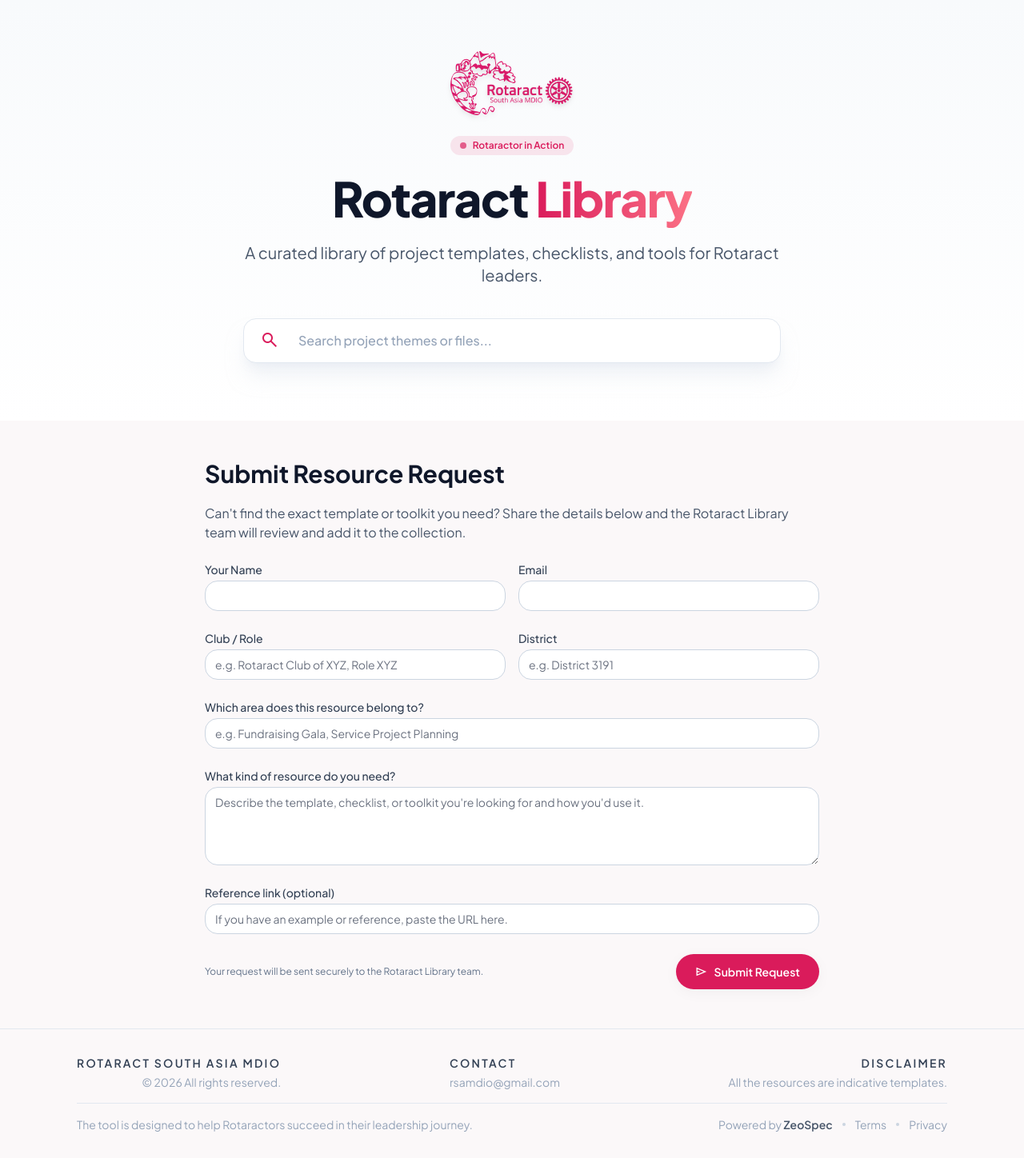
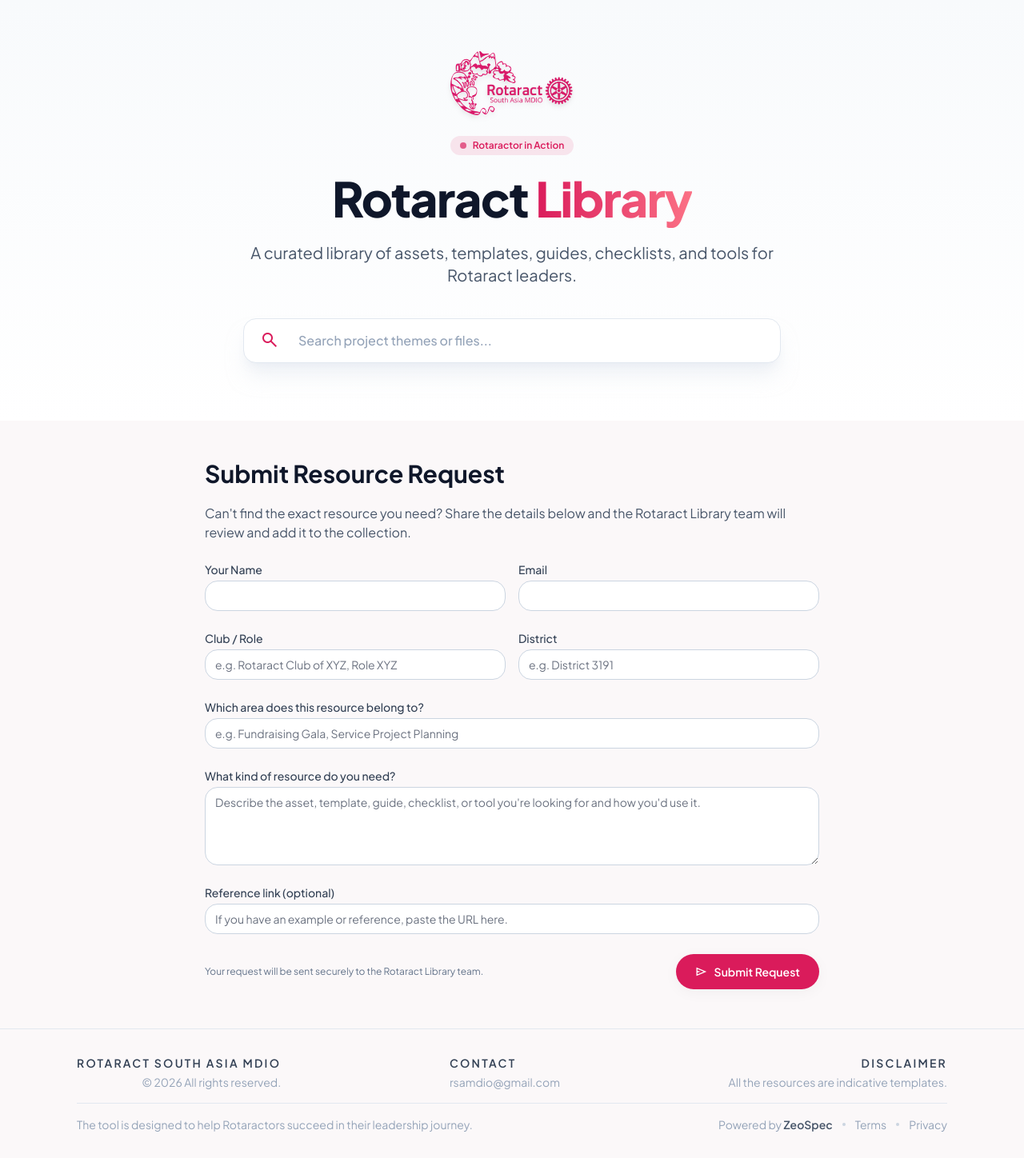
Before and after one commit to rsamdio/RSALibrary, a Jekyll site: the page built from request.html, in a window 1280 px wide. Shown: the whole page at 80% size. Built offline with Jekyll 4.4.1, drawn with Linux system fonts in a browser that asks for light colours.

Commit message:
content update

```diff
--- a/_config.yml
+++ b/_config.yml
@@ -1,5 +1,5 @@
 title: "Rotaract Library"
-description: "Rotaract Library – an initiative by Rotaract South Asia MDIO to provide a curated library of project templates, checklists, and tools for Rotaract leaders."
+description: "Rotaract Library – an initiative by Rotaract South Asia MDIO providing a curated library of assets, templates, guides, checklists, and tools for Rotaract leaders."
 baseurl: ""
 url: "https://library.rsamdio.org"
 
--- a/_includes/hero.html
+++ b/_includes/hero.html
@@ -32,7 +32,7 @@
     <p
       class="text-lg md:text-xl text-slate-600 dark:text-slate-300 mb-10 max-w-2xl mx-auto leading-relaxed"
     >
-    A curated library of project templates, checklists, and tools for Rotaract leaders.
+    A curated library of assets, templates, guides, checklists, and tools for Rotaract leaders.
     </p>
     <div class="relative max-w-2xl mx-auto group">
       <form
--- a/_layouts/resource_group.html
+++ b/_layouts/resource_group.html
@@ -244,7 +244,7 @@
       {% endif %}
     {% else %}
     <div class="border border-dashed border-slate-300 dark:border-slate-700 rounded-xl p-8 text-center text-sm text-slate-500 dark:text-slate-400 bg-white/60 dark:bg-surface-dark/60">
-      {{ page.placeholder | default: "No resources in this group yet. Check back soon for new templates and tools." }}
+      {{ page.placeholder | default: "No resources in this group yet. Check back soon for new assets, templates, guides, checklists, and tools." }}
     </div>
     {% endif %}
 
--- a/index.html
+++ b/index.html
@@ -1,7 +1,7 @@
 ---
 layout: default
 title: Rotaract Library
-description: "Rotaract Library is your home for Rotaract South Asia MDIO project templates, checklists, and ready-to-use resources."
+description: "Rotaract Library is your home for Rotaract South Asia MDIO assets, templates, guides, checklists, and tools."
 ---
 
 {% include hero.html %}
--- a/request.html
+++ b/request.html
@@ -1,14 +1,14 @@
 ---
 layout: page
 title: Submit Resource Request
-description: "Use this form to request new templates, toolkits, and checklists for the Rotaract Library."
+description: "Use this form to request new assets, templates, guides, checklists, and tools for the Rotaract Library."
 permalink: /request/
 og_type: "WebPage"
 ---
 
 <div class="space-y-6">
   <p class="text-slate-600 dark:text-slate-300 text-sm md:text-base">
-    Can't find the exact template or toolkit you need? Share the details below and the
+    Can't find the exact resource you need? Share the details below and the
     Rotaract Library team will review and add it to the collection.
   </p>
 
@@ -90,7 +90,7 @@
         name="resource_details"
         rows="4"
         class="mt-1 block w-full rounded-lg border border-slate-300 dark:border-slate-700 bg-white dark:bg-surface-dark px-3 py-2 text-sm text-slate-900 dark:text-white focus:outline-none focus:ring-2 focus:ring-primary/60"
-        placeholder="Describe the template, checklist, or toolkit you're looking for and how you'd use it."
+        placeholder="Describe the asset, template, guide, checklist, or tool you're looking for and how you'd use it."
         required
       ></textarea>
     </div>
```
Also changed, not shown: README.md.
